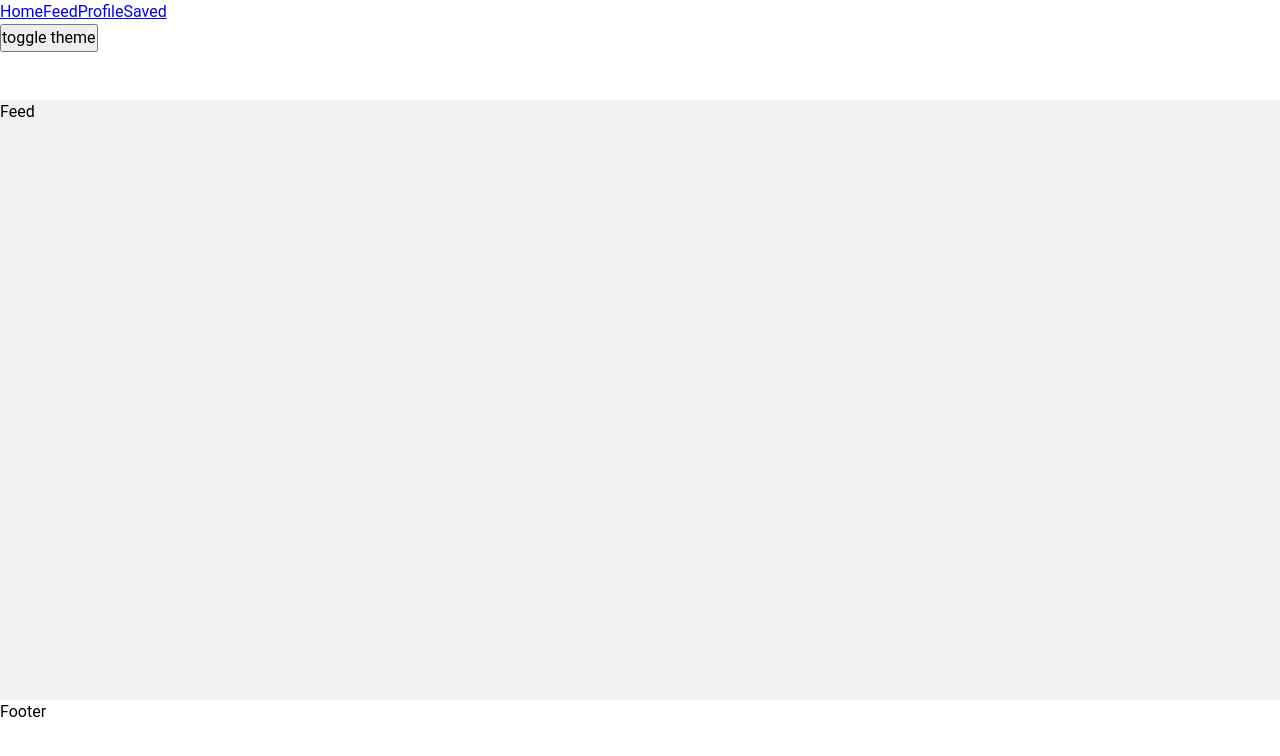
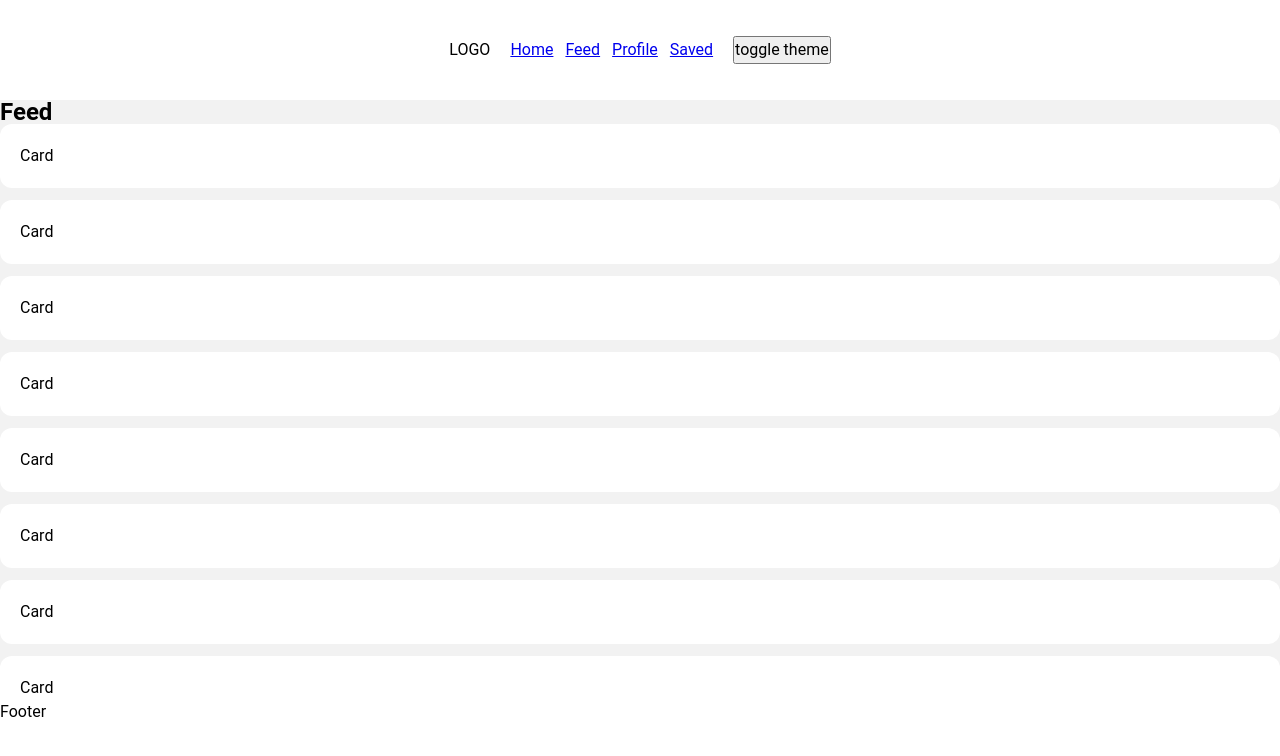
Before and after one commit to nickkupriyan0v/news-app, a React (Vite) app: page /feed in a window 1280 px wide. Shown: the top 756 px of the page. Built offline with nearby package versions, Linux system fonts and the light colour scheme.

Commit message:
added card component

```diff
--- a/src/app/providers/RoutesProvider/ui/RoutesProvider.tsx
+++ b/src/app/providers/RoutesProvider/ui/RoutesProvider.tsx
@@ -1,6 +1,7 @@
 import { createBrowserRouter, RouterProvider } from 'react-router-dom';
 import { MainLayout } from '~app/layouts/MainLayout';
 import { Feed } from '~pages/Feed';
+import { NotFound } from '~pages/NotFound';
 import { Profile } from '~pages/Profile';
 import { Saved } from '~pages/Saved';
 
@@ -8,10 +9,15 @@ const router = createBrowserRouter([
     {
         path: '/',
         element: <MainLayout />,
+        errorElement: <NotFound />,
+        children: [
+            {
+                errorElement: <NotFound />,
                 children: [
                     {
                         path: '/feed',
                         element: <Feed />,
+                        index: true,
                     },
                     {
                         path: '/profile',
@@ -23,6 +29,8 @@ const router = createBrowserRouter([
                     },
                 ],
             },
+        ],
+    },
 ]);
 
 export const RoutesProvider = () => {
--- /dev/null
+++ b/src/pages/Feed/ui/Feed.module.scss
@@ -0,0 +1,5 @@
+.newsList {
+    display: flex;
+    flex-direction: column;
+    gap: 12px;
+}
--- a/src/pages/Feed/ui/Feed.tsx
+++ b/src/pages/Feed/ui/Feed.tsx
@@ -1,3 +1,19 @@
+import { Card } from '~shared/ui/Card';
+import s from './Feed.module.scss';
+
 export const Feed = () => {
-    return <div>Feed</div>;
+    const newsList = new Array(20).fill(1).map((_, index) => ({ id: index }));
+    return (
+        <div>
+            <h2>Feed</h2>
+
+            <div className={s.newsList}>
+                {newsList.map((item) => (
+                    <div key={item.id}>
+                        <Card />
+                    </div>
+                ))}
+            </div>
+        </div>
+    );
 };
--- /dev/null
+++ b/src/pages/NotFound/index.ts
@@ -0,0 +1 @@
+export { NotFound } from './ui/NotFound';
--- /dev/null
+++ b/src/pages/NotFound/ui/NotFound.module.scss
@@ -0,0 +1,6 @@
+.notFound {
+    display: flex;
+    flex-direction: column;
+    align-items: center;
+    justify-content: center;
+}
--- /dev/null
+++ b/src/pages/NotFound/ui/NotFound.tsx
@@ -0,0 +1,10 @@
+import s from './NotFound.module.scss';
+
+export const NotFound = () => {
+    return (
+        <div className={s.notFound}>
+            <h2>Упс</h2>
+            <p>Что-то пошло не так</p>
+        </div>
+    );
+};
--- /dev/null
+++ b/src/shared/ui/Card/Card.module.scss
@@ -0,0 +1,5 @@
+.card {
+    padding: 20px;
+    border-radius: 12px;
+    background-color: var(--primary-bg-color);
+}
--- /dev/null
+++ b/src/shared/ui/Card/Card.tsx
@@ -0,0 +1,5 @@
+import s from './Card.module.scss';
+
+export const Card = () => {
+    return <div className={s.card}>Card</div>;
+};
--- /dev/null
+++ b/src/shared/ui/Card/index.ts
@@ -0,0 +1 @@
+export { Card } from './Card';
--- a/src/widgets/Header/ui/Header.module.scss
+++ b/src/widgets/Header/ui/Header.module.scss
@@ -1,4 +1,16 @@
 .header {
     background-color: var(--primary-bg-color);
 
+    display: flex;
+    align-items: center;
+    justify-content: center;
+    gap: 20px;
 }
+
+.nav {
+    display: flex;
+    align-items: center;
+    justify-content: center;
+
+    gap: 12px;
+}
--- a/src/widgets/Header/ui/Header.tsx
+++ b/src/widgets/Header/ui/Header.tsx
@@ -6,7 +6,9 @@ export const Header = () => {
     const { toggleTheme } = useTheme();
     return (
         <div className={s.header}>
-            <div>
+            <div>LOGO</div>
+
+            <div className={s.nav}>
                 <Link to={'/'}>Home</Link>
                 <Link to={'/feed'}>Feed</Link>
                 <Link to={'/profile'}>Profile</Link>
```
Lines whose indentation alone changed are shown as unchanged.
